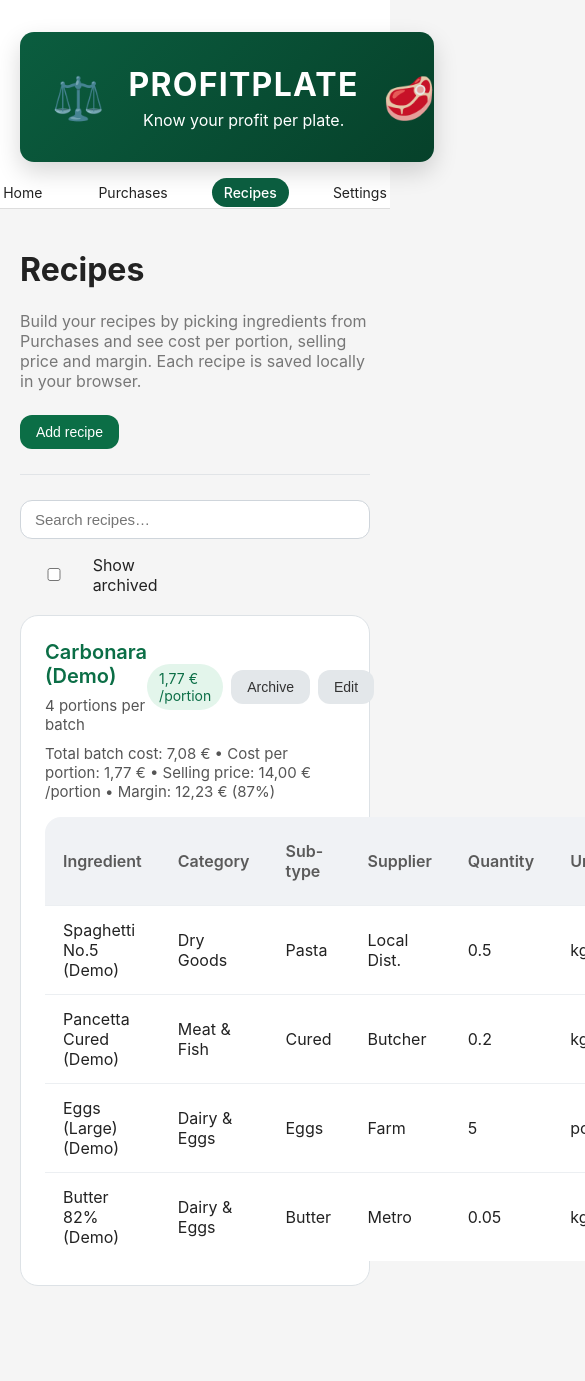
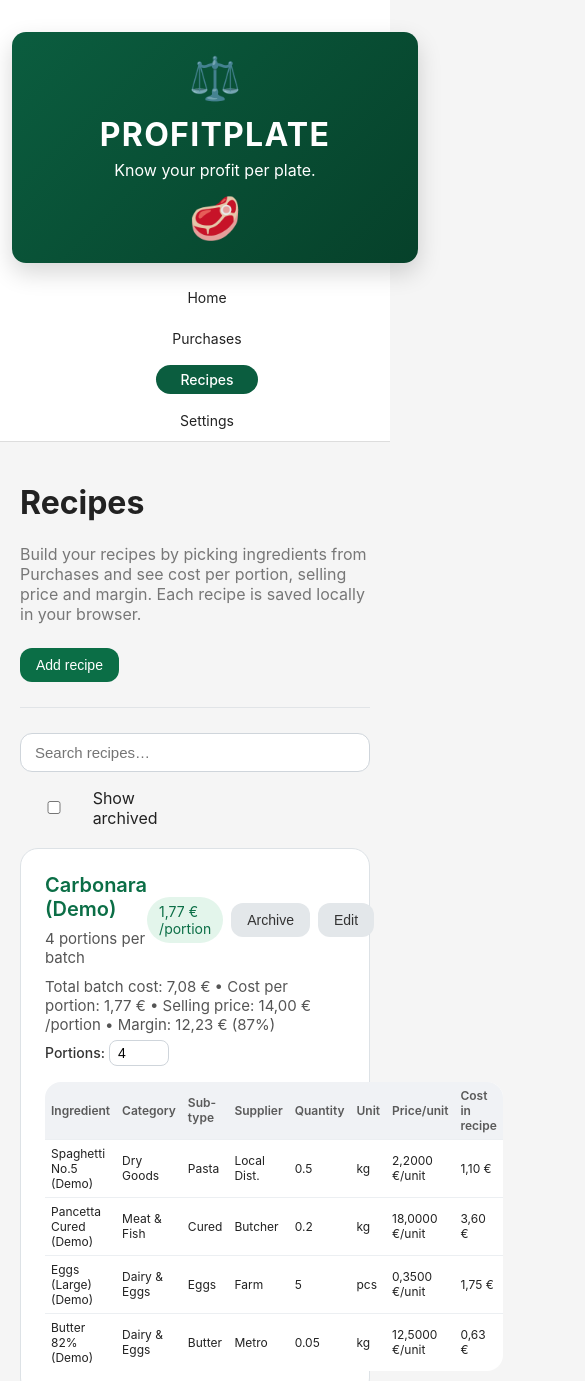
Before and after one commit to TwelveAM/PlateProfit-v2, a plain HTML site: page recipes.html in a window 390 px wide. Shown: the top 1381 px of the page, 585 px wide, since content can reach past the window. Before the commit the page ends 1328 px from the top, so only its background shows below. Drawn offline with Linux system fonts and the light colour scheme.

Commit message:
Update JS and CSS assets to add import/export, recipe scaling, mobile responsiveness and localisation support

```diff
--- a/assets/app.js
+++ b/assets/app.js
@@ -173,6 +173,84 @@
   }
   window.loadSettings = loadSettings;
   window.saveSettings = saveSettings;
+
+  // ===========================
+  // Import / Export helpers
+  // ===========================
+  /**
+   * Export all purchases and recipes to a JSON file. The resulting file
+   * contains two top‑level arrays: `purchases` and `recipes`. A download
+   * link is created on the fly and triggered automatically.
+   */
+  window.exportData = function exportData() {
+    try {
+      const store = window.ppStore;
+      if (!store) return;
+      const data = {
+        purchases: store.getPurchases(),
+        recipes: store.getRecipes(),
+      };
+      const json = JSON.stringify(data, null, 2);
+      const blob = new Blob([json], { type: "application/json" });
+      const url = URL.createObjectURL(blob);
+      const a = document.createElement("a");
+      a.href = url;
+      a.download = "profitplate-data.json";
+      document.body.appendChild(a);
+      a.click();
+      document.body.removeChild(a);
+      URL.revokeObjectURL(url);
+    } catch (err) {
+      console.error("ProfitPlate export failed", err);
+      alert("Failed to export data. See console for details.");
+    }
+  };
+
+  /**
+   * Import purchases and recipes from a JSON file. The file should
+   * have the same structure as produced by exportData(). Existing data
+   * will be deleted before importing. A confirmation prompt is
+   * displayed before overwriting user data. After import, the page
+   * reloads to show the new data.
+   * @param {File} file
+   */
+  window.importData = function importData(file) {
+    if (!file) return;
+    if (!window.ppStore || !window.ppStore.nukeUserData) {
+      alert("Import not available: store API missing.");
+      return;
+    }
+    const reader = new FileReader();
+    reader.onload = function () {
+      try {
+        const parsed = JSON.parse(reader.result);
+        if (!parsed || typeof parsed !== "object") throw new Error();
+        const { purchases: importedPurchases, recipes: importedRecipes } = parsed;
+        if (!Array.isArray(importedPurchases) || !Array.isArray(importedRecipes)) {
+          throw new Error();
+        }
+        if (!confirm("Importing will replace all current data with data from the file. Continue?")) {
+          return;
+        }
+        // Wipe existing data
+        window.ppStore.nukeUserData();
+        // Insert purchases first so recipes can reference them
+        importedPurchases.forEach((p) => {
+          // Ensure each purchase has an id
+          if (p && p.id) window.ppStore.upsertPurchase(p);
+        });
+        importedRecipes.forEach((r) => {
+          if (r && r.id) window.ppStore.upsertRecipe(r);
+        });
+        alert("Data imported successfully.");
+        window.location.reload();
+      } catch (e) {
+        console.error("ProfitPlate import failed", e);
+        alert("Invalid import file. Please select a valid JSON export from ProfitPlate.");
+      }
+    };
+    reader.readAsText(file);
+  };
   // ===========================
   // Shared unit helpers
   // ===========================
--- a/assets/header.js
+++ b/assets/header.js
@@ -28,16 +28,16 @@
       <div class="hero-icons"><span role="img" aria-label="scales">⚖️</span></div>
       <div class="hero-title-block">
         <div class="hero-title-banner">PROFITPLATE</div>
-        <div class="hero-subtitle-banner">Know your profit per plate.</div>
+        <div class="hero-subtitle-banner" data-i18n="hero_subtitle">Know your profit per plate.</div>
       </div>
       <div class="hero-icons"><span role="img" aria-label="meat">🥩</span></div>
     </div>
     <nav>
       <ul class="nav-list">
-        <li><a class="nav-link" data-page="home" href="index.html">Home</a></li>
-        <li><a class="nav-link" data-page="purchases" href="purchases.html">Purchases</a></li>
-        <li><a class="nav-link" data-page="recipes" href="recipes.html">Recipes</a></li>
-        <li><a class="nav-link" data-page="settings" href="settings.html">Settings</a></li>
+        <li><a class="nav-link" data-page="home" href="index.html" data-i18n="nav_home">Home</a></li>
+        <li><a class="nav-link" data-page="purchases" href="purchases.html" data-i18n="nav_purchases">Purchases</a></li>
+        <li><a class="nav-link" data-page="recipes" href="recipes.html" data-i18n="nav_recipes">Recipes</a></li>
+        <li><a class="nav-link" data-page="settings" href="settings.html" data-i18n="nav_settings">Settings</a></li>
       </ul>
     </nav>
   </div>
--- /dev/null
+++ b/assets/lang.js
@@ -0,0 +1,66 @@
+// assets/lang.js – simple internationalisation support for ProfitPlate v2
+// Define translations for supported languages and apply them based on settings.
+(function () {
+  const translations = {
+    en: {
+      nav_home: "Home",
+      nav_purchases: "Purchases",
+      nav_recipes: "Recipes",
+      nav_settings: "Settings",
+      hero_subtitle: "Know your profit per plate.",
+      home_headline: "Stop guessing. Know your dish cost.",
+      purchases_title: "Purchases",
+      recipes_title: "Recipes",
+      settings_title: "Settings",
+      settings_general: "General",
+      settings_behaviour: "Behaviour",
+      settings_data: "Data & Local Storage",
+    },
+    ro: {
+      nav_home: "Acasă",
+      nav_purchases: "Achiziții",
+      nav_recipes: "Rețete",
+      nav_settings: "Setări",
+      hero_subtitle: "Află profitul pe porție.",
+      home_headline: "Nu mai ghici. Află costul felului.",
+      purchases_title: "Achiziții",
+      recipes_title: "Rețete",
+      settings_title: "Setări",
+      settings_general: "General",
+      settings_behaviour: "Comportament",
+      settings_data: "Date & Stocare locală",
+    },
+  };
+
+  /**
+   * Apply translations to all elements with a data‑i18n attribute.
+   * If a translation is missing for the selected language, the key
+   * remains unchanged.
+   */
+  function applyLanguage(lang) {
+    const dict = translations[lang] || translations.en;
+    const elements = document.querySelectorAll('[data-i18n]');
+    elements.forEach((el) => {
+      const key = el.getAttribute('data-i18n');
+      if (dict && dict[key]) {
+        el.textContent = dict[key];
+      }
+    });
+  }
+  /**
+   * Read the current language from settings (via loadSettings) and
+   * apply translations. If loadSettings is not available, defaults to English.
+   */
+  function translatePage() {
+    let lang = 'en';
+    if (typeof window.loadSettings === 'function') {
+      const settings = window.loadSettings();
+      if (settings && settings.language) {
+        lang = settings.language;
+      }
+    }
+    applyLanguage(lang);
+  }
+  // Expose globally
+  window.translatePage = translatePage;
+})();
--- a/assets/recipes.js
+++ b/assets/recipes.js
@@ -390,6 +390,41 @@
       }
       summary.textContent = summaryText;
       card.appendChild(summary);
+
+      // --- Recipe scaling ---
+      // Allow adjusting the number of portions for this recipe directly from the card.
+      // Changing the value updates the stored recipe and re-renders the list.
+      const scaleContainer = document.createElement("div");
+      scaleContainer.className = "recipe-scale";
+      scaleContainer.style.marginTop = "6px";
+      const scaleLabel = document.createElement("label");
+      scaleLabel.textContent = "Portions:";
+      scaleLabel.style.marginRight = "4px";
+      const scaleInput = document.createElement("input");
+      scaleInput.type = "number";
+      scaleInput.min = "1";
+      scaleInput.step = "1";
+      scaleInput.value = recipe.portions || 1;
+      scaleInput.style.width = "60px";
+      scaleInput.addEventListener("change", () => {
+        const newVal = Number(scaleInput.value);
+        if (!newVal || newVal <= 0) {
+          scaleInput.value = recipe.portions || 1;
+          return;
+        }
+        if (newVal !== recipe.portions) {
+          recipe.portions = newVal;
+          const store = getStore();
+          if (store) {
+            store.upsertRecipe(recipe);
+          }
+          // Re-render to recalculate costs and update UI
+          renderRecipes();
+        }
+      });
+      scaleContainer.appendChild(scaleLabel);
+      scaleContainer.appendChild(scaleInput);
+      card.appendChild(scaleContainer);
       if (showAdvanced) {
         const tableWrapper = document.createElement("div");
         tableWrapper.style.marginTop = "12px";
--- a/assets/styles.css
+++ b/assets/styles.css
@@ -169,6 +169,60 @@ button.btn-primary {
 
 .btn-danger:hover {
   background: #c73d3d;
+}
+
+/* Recipe scaling control */
+.recipe-scale {
+  display: flex;
+  align-items: center;
+  font-size: 14px;
+  color: #333;
+}
+.recipe-scale label {
+  margin-right: 6px;
+  font-weight: 500;
+}
+.recipe-scale input {
+  border: 1px solid #cfd5db;
+  border-radius: 8px;
+  padding: 4px 8px;
+  font-size: 14px;
+  width: 70px;
+}
+
+/* Responsive adjustments for narrow screens */
+@media (max-width: 600px) {
+  .header-inner {
+    padding: 12px 12px 0;
+  }
+  .hero-banner {
+    flex-direction: column;
+    height: auto;
+    padding: 20px;
+    text-align: center;
+  }
+  .hero-title-block {
+    margin: 12px 0;
+  }
+  nav .nav-list {
+    flex-direction: column;
+    gap: 12px;
+  }
+  nav .nav-link {
+    display: block;
+    width: 100%;
+    text-align: center;
+  }
+  .recipe-box {
+    padding: 16px;
+  }
+  table {
+    font-size: 12px;
+  }
+  table thead th,
+  table tbody td {
+    padding: 6px;
+  }
 }
 
 /* Generic select styling for dynamic selects */
```
